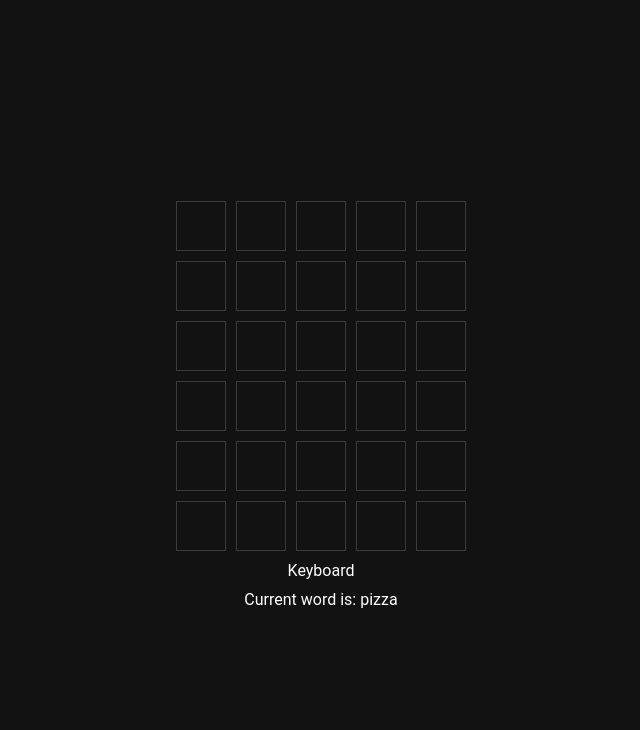
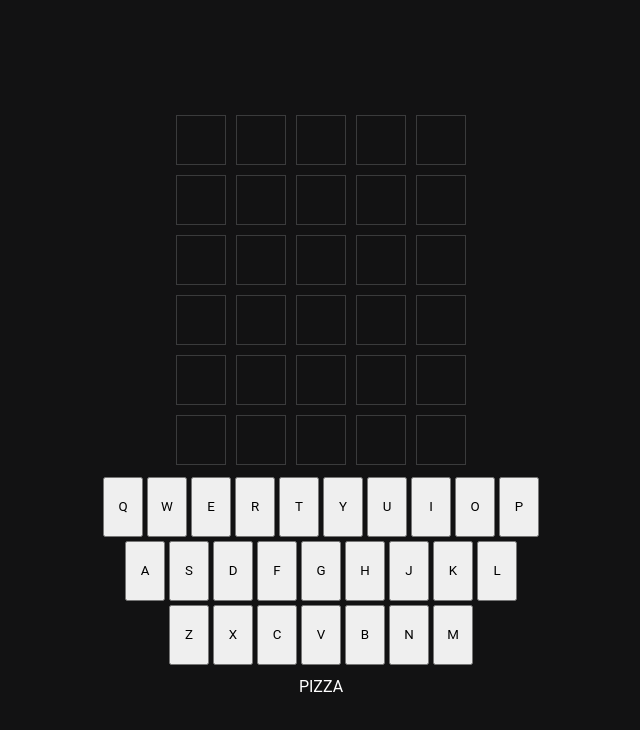
Before and after one commit to PederZzen/wordle, a React (Vite) app: page / in a window 1280 px wide. Shown: the top 730 px of the page, without its empty margins (319-959 px from the left). Built offline with nearby package versions, Linux system fonts and the light colour scheme.

Commit message:
win lose logic

```diff
--- a/src/App.jsx
+++ b/src/App.jsx
@@ -1,51 +1,52 @@
-import React, { useEffect, useState } from 'react'
-import Guess from './components/Guess'
-import Keyboard from './components/Keyboard'
-import wordList from './assets/words.json'
+import React, { useEffect, useState } from 'react';
+import Guess from './components/Guess';
+import Keyboard from './components/Keyboard';
+import wordList from './assets/words.json';
 
 const App = () => {
-  const [answer, setAnswer] = useState('')
+  const [answer, setAnswer] = useState('');
   const [currentGuess, setCurrentGuess] = useState('');
   const [guesses, setGuesses] = useState([]);
+  const [gameOver, setGameOver] = useState(false);
 
+  useEffect(() => {
+    const word = wordList[Math.floor(Math.random() * wordList.length)].toUpperCase();
+    setAnswer(word);
+  }, []);
 
   useEffect(() => {
     const handleKeyDown = (e) => {
+      if (gameOver) return;
+
       const key = e.key.toUpperCase();
 
       if (/^[A-Z]$/.test(key) && currentGuess.length < 5) {
         setCurrentGuess(prev => prev + key);
       }
 
-      if (key === 'ENTER') {
-        if (currentGuess.length === 5) {
-          setGuesses(prev => [...prev, currentGuess]);
-          setCurrentGuess('');
+      if (key === 'BACKSPACE') {
+        setCurrentGuess(prev => prev.slice(0, -1));
+      }
+
+      if (key === 'ENTER' && currentGuess.length === 5) {
+        const nextGuesses = [...guesses, currentGuess];
+        setGuesses(nextGuesses);
+        setCurrentGuess('');
+
+        if (currentGuess === answer || nextGuesses.length === 6) {
+          setGameOver(true);
         }
       }
-      if (key === 'BACKSPACE') {
-        setCurrentGuess(prev => prev.slice(0, -1))
-       }
     };
 
     window.addEventListener('keydown', handleKeyDown);
-
-    return () => {
-      window.removeEventListener('keydown', handleKeyDown);
-    };
-  }, [currentGuess]);
-
-  useEffect(() => {
-    const words = wordList;
-    const word = words[Math.floor(Math.random() * words.length)]
-    setAnswer(word)
-  }, [])
+    return () => window.removeEventListener('keydown', handleKeyDown);
+  }, [currentGuess, guesses, answer, gameOver]);
 
   return (
-    <div className='app'>
-      <div className='board'>
-      {
-        new Array(6).fill(0).map((_, index) => {
+    <div className="app">
+      <div>
+        {new Array(6).fill().map((_, index) => {
           const guess = guesses[index] || (index === guesses.length ? currentGuess : "");
           const isGuessed = index < guesses.length;
 
@@ -57,14 +58,20 @@ const App = () => {
               isGuessed={isGuessed}
             />
           );
-        })
-      }
+        })}
+      </div>
 
-      </div>
       <Keyboard />
-      <p>Current word is: {answer}</p>
+      {gameOver && (
+        <p>
+          {guesses.includes(answer)
+            ? '🎉 You guessed it!'
+            : `🔚 Game Over. The word was: ${answer}`}
+        </p>
+      )}
+      {answer}
     </div>
-  )
-}
+  );
+};
 
-export default App
+export default App;
--- a/src/components/Guess/index.jsx
+++ b/src/components/Guess/index.jsx
@@ -1,19 +1,48 @@
 import { Letter, Wrapper } from "./style";
 
+const getColorStatuses = (guess, answer) => {
+    const result = Array(5).fill("gray");
+    const answerLetters = answer.split('');
+    const guessLetters = guess.split('');
+
+    // First pass: correct spot = green
+    for (let i = 0; i < 5; i++) {
+        if (guessLetters[i] === answerLetters[i]) {
+            result[i] = "green";
+            answerLetters[i] = null;
+            guessLetters[i] = null;
+        }
+    }
+
+    // Second pass: wrong spot = yellow
+    for (let i = 0; i < 5; i++) {
+        if (guessLetters[i] && answerLetters.includes(guessLetters[i])) {
+            result[i] = "yellow";
+            answerLetters[answerLetters.indexOf(guessLetters[i])] = null;
+        }
+    }
+
+    return result;
+};
+
 const Guess = ({ guess, answer, isGuessed }) => {
+    const colorStatuses = isGuessed ? getColorStatuses(guess, answer) : [];
+
+    const colorMap = {
+        green: "#538d4e",
+        yellow: "#b59f3b",
+        gray: "#3a3a3c",
+        transparent: "transparent"
+    };
+
     return (
         <Wrapper>
             {new Array(5).fill().map((_, idx) => {
-                const bgclr = !isGuessed
-                    ? "transparent"
-                    : guess[idx] === answer[idx]
-                    ? "#538d4e"
-                    : answer.includes(guess[idx])
-                    ? "#b59f3b"
-                    : "#3a3a3c";
+                const letter = guess[idx] || "";
+                const status = colorStatuses[idx] || "transparent";
                 return (
-                    <Letter bgclr={bgclr} key={idx}>
-                        {guess[idx]}
+                    <Letter bgclr={colorMap[status]} key={idx}>
+                        {letter}
                     </Letter>
                 );
             })}
--- a/src/components/Keyboard.jsx
+++ /dev/null
@@ -1,9 +0,0 @@
-import React from 'react'
-
-const Keyboard = () => {
-  return (
-    <div>Keyboard</div>
-  )
-}
-
-export default Keyboard
--- /dev/null
+++ b/src/components/Keyboard/index.jsx
@@ -0,0 +1,23 @@
+import { Key, KeyboardContainer } from "./style";
+
+const Keyboard = () => {
+    const keys = ["QWERTYUIOP", "ASDFGHJKL", "ZXCVBNM"];
+
+    let handleButtonClick = (e) => {
+        console.log(e);
+    }
+
+    return (
+      <KeyboardContainer>
+        {keys.map((row, idx) => (
+          <div key={idx}>
+            {row.split("").map((key) => (
+              <Key key={key} onClick={handleButtonClick(key)}>{key}</Key>
+            ))}
+          </div>
+        ))}
+      </KeyboardContainer>
+    )
+  }
+
+  export default Keyboard
--- /dev/null
+++ b/src/components/Keyboard/style.js
@@ -0,0 +1,14 @@
+import styled from "styled-components";
+
+export const KeyboardContainer = styled.div`
+    display: flex;
+    flex-direction: column;
+    justify-content: center;
+    align-items: center;
+`
+
+export const Key = styled.button`
+    margin: 2px;
+    width: 40px;
+    height: 60px;
+`
```
